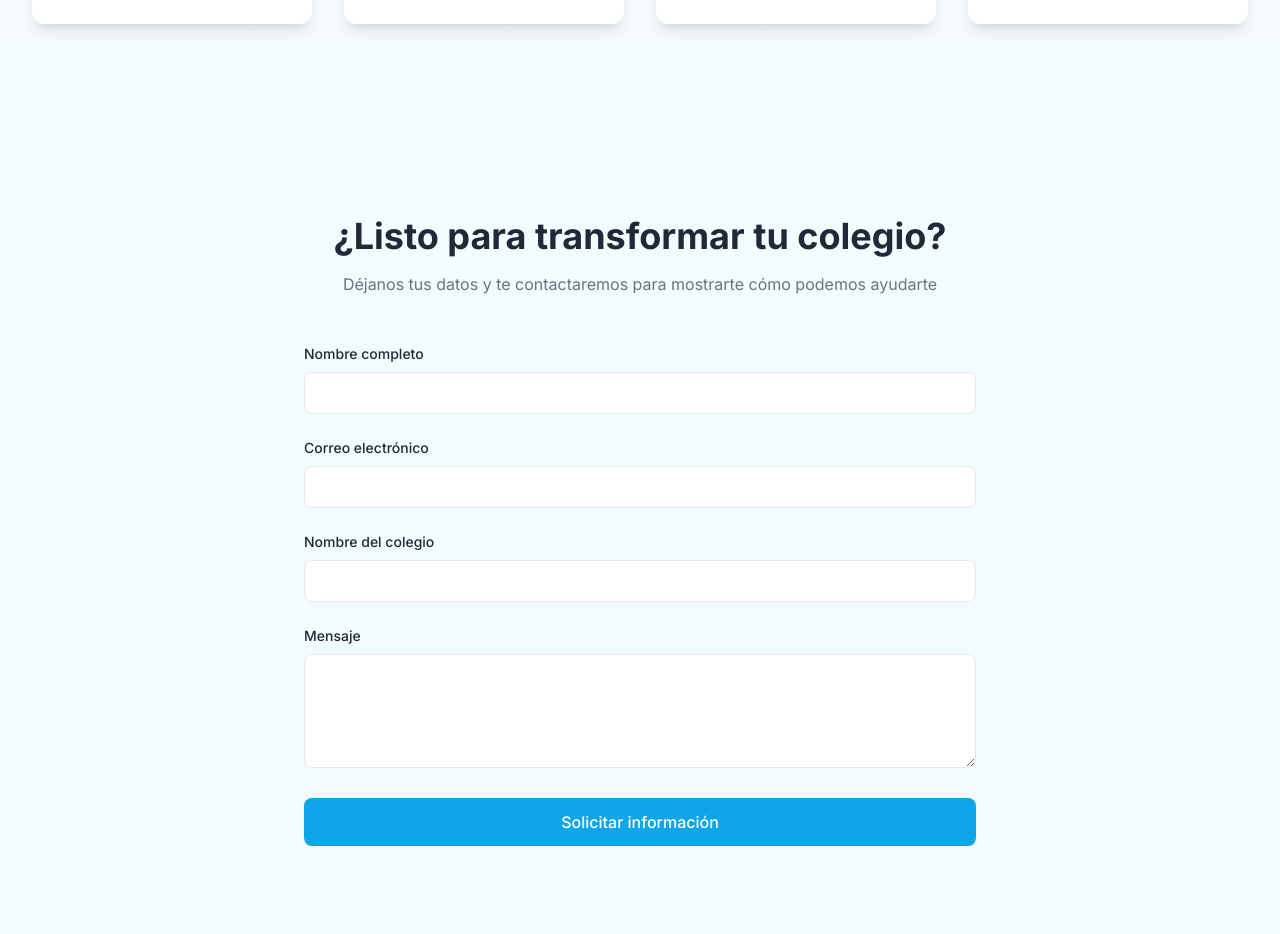
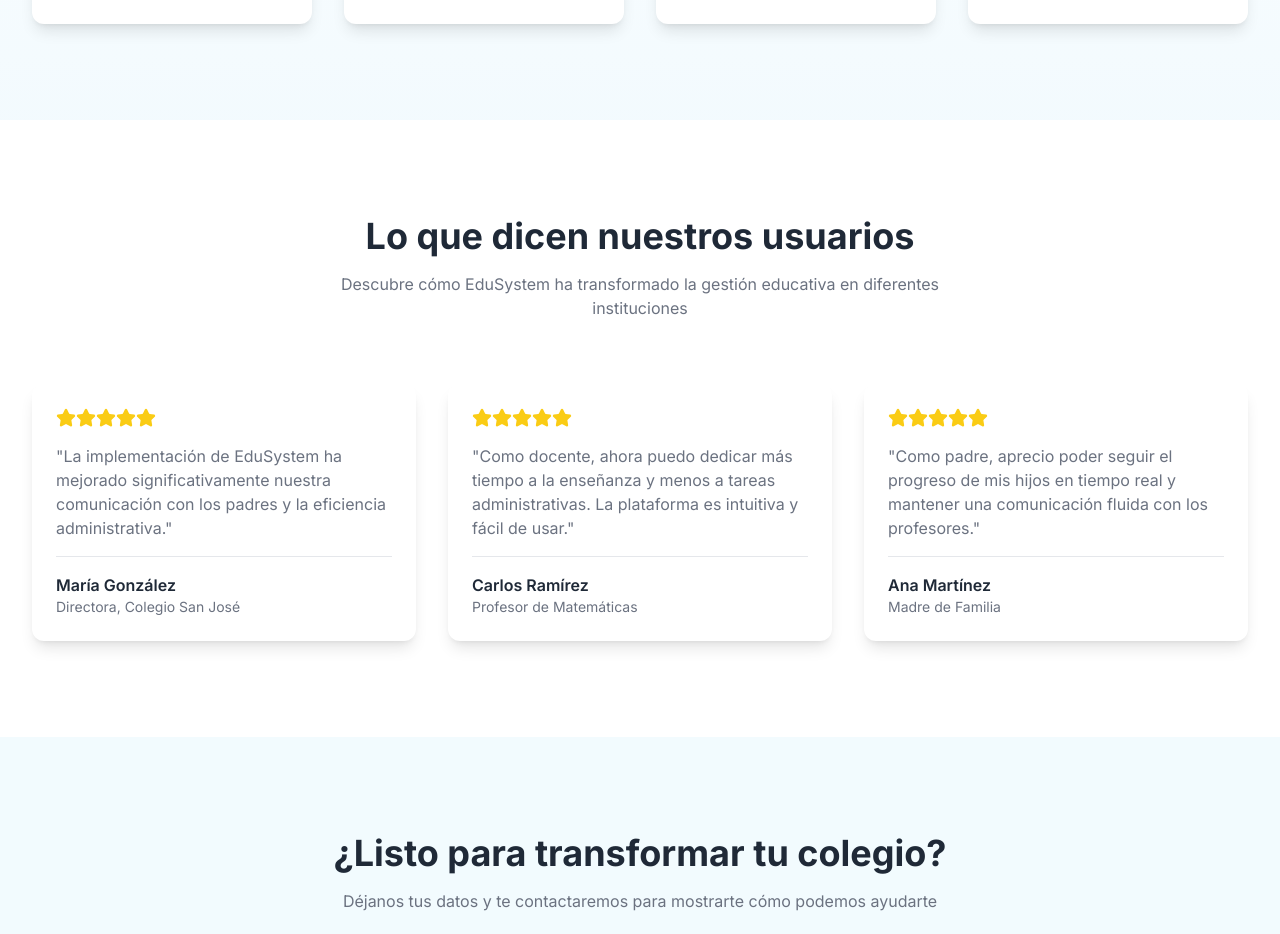
Before and after one commit to codewhite999/educonnectify, a React (Vite) app: page / in a window 1280 px wide. Shown: the part 1820-2754 px from the top of the page. Built offline with nearby package versions, Linux system fonts and the light colour scheme.

Commit message:
Add testimonials section
Implement a new section for testimonials and link it within the existing layout.
[skip gpt_engineer]

```diff
--- /dev/null
+++ b/src/components/Testimonials.tsx
@@ -0,0 +1,73 @@
+import { Star } from "lucide-react";
+
+const Testimonials = () => {
+  return (
+    <section id="testimonials" className="section-padding bg-white">
+      <div className="container mx-auto container-padding">
+        <div className="text-center mb-16">
+          <h2 className="text-3xl md:text-4xl font-bold mb-4">
+            Lo que dicen nuestros usuarios
+          </h2>
+          <p className="text-text-light max-w-2xl mx-auto">
+            Descubre cómo EduSystem ha transformado la gestión educativa en diferentes instituciones
+          </p>
+        </div>
+
+        <div className="grid md:grid-cols-2 lg:grid-cols-3 gap-8">
+          <div className="bg-white p-6 rounded-xl shadow-lg hover:shadow-xl transition-shadow">
+            <div className="flex items-center mb-4">
+              <Star className="text-yellow-400 fill-current" size={20} />
+              <Star className="text-yellow-400 fill-current" size={20} />
+              <Star className="text-yellow-400 fill-current" size={20} />
+              <Star className="text-yellow-400 fill-current" size={20} />
+              <Star className="text-yellow-400 fill-current" size={20} />
+            </div>
+            <p className="text-text-light mb-4">
+              "La implementación de EduSystem ha mejorado significativamente nuestra comunicación con los padres y la eficiencia administrativa."
+            </p>
+            <div className="border-t pt-4">
+              <p className="font-semibold">María González</p>
+              <p className="text-text-light text-sm">Directora, Colegio San José</p>
+            </div>
+          </div>
+
+          <div className="bg-white p-6 rounded-xl shadow-lg hover:shadow-xl transition-shadow">
+            <div className="flex items-center mb-4">
+              <Star className="text-yellow-400 fill-current" size={20} />
+              <Star className="text-yellow-400 fill-current" size={20} />
+              <Star className="text-yellow-400 fill-current" size={20} />
+              <Star className="text-yellow-400 fill-current" size={20} />
+              <Star className="text-yellow-400 fill-current" size={20} />
+            </div>
+            <p className="text-text-light mb-4">
+              "Como docente, ahora puedo dedicar más tiempo a la enseñanza y menos a tareas administrativas. La plataforma es intuitiva y fácil de usar."
+            </p>
+            <div className="border-t pt-4">
+              <p className="font-semibold">Carlos Ramírez</p>
+              <p className="text-text-light text-sm">Profesor de Matemáticas</p>
+            </div>
+          </div>
+
+          <div className="bg-white p-6 rounded-xl shadow-lg hover:shadow-xl transition-shadow">
+            <div className="flex items-center mb-4">
+              <Star className="text-yellow-400 fill-current" size={20} />
+              <Star className="text-yellow-400 fill-current" size={20} />
+              <Star className="text-yellow-400 fill-current" size={20} />
+              <Star className="text-yellow-400 fill-current" size={20} />
+              <Star className="text-yellow-400 fill-current" size={20} />
+            </div>
+            <p className="text-text-light mb-4">
+              "Como padre, aprecio poder seguir el progreso de mis hijos en tiempo real y mantener una comunicación fluida con los profesores."
+            </p>
+            <div className="border-t pt-4">
+              <p className="font-semibold">Ana Martínez</p>
+              <p className="text-text-light text-sm">Madre de Familia</p>
+            </div>
+          </div>
+        </div>
+      </div>
+    </section>
+  );
+};
+
+export default Testimonials;
--- a/src/pages/Index.tsx
+++ b/src/pages/Index.tsx
@@ -2,6 +2,7 @@ import Header from "@/components/Header";
 import Hero from "@/components/Hero";
 import Features from "@/components/Features";
 import Benefits from "@/components/Benefits";
+import Testimonials from "@/components/Testimonials";
 import Contact from "@/components/Contact";
 import Footer from "@/components/Footer";
 
@@ -13,6 +14,7 @@ const Index = () => {
         <Hero />
         <Features />
         <Benefits />
+        <Testimonials />
         <Contact />
       </main>
       <Footer />
```
